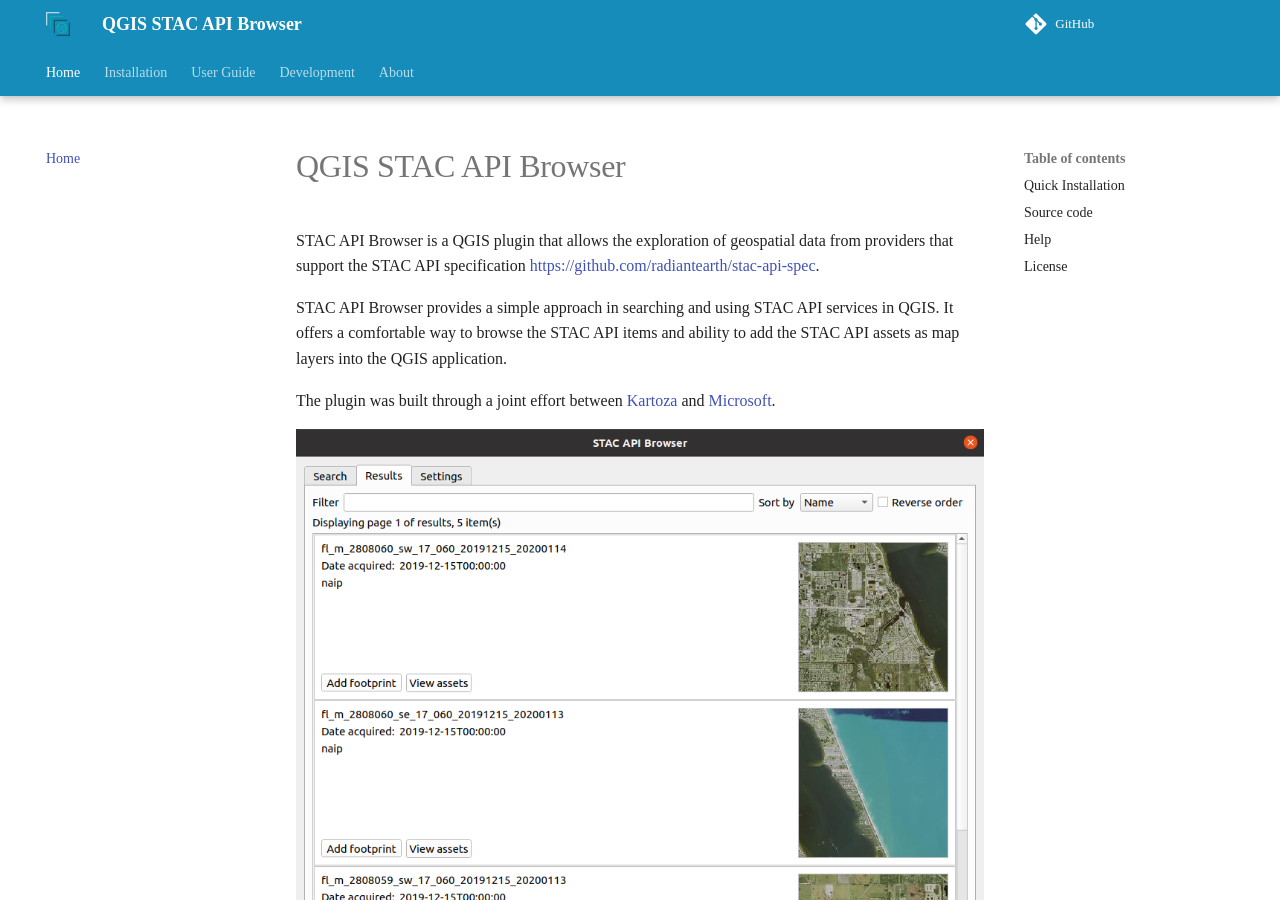
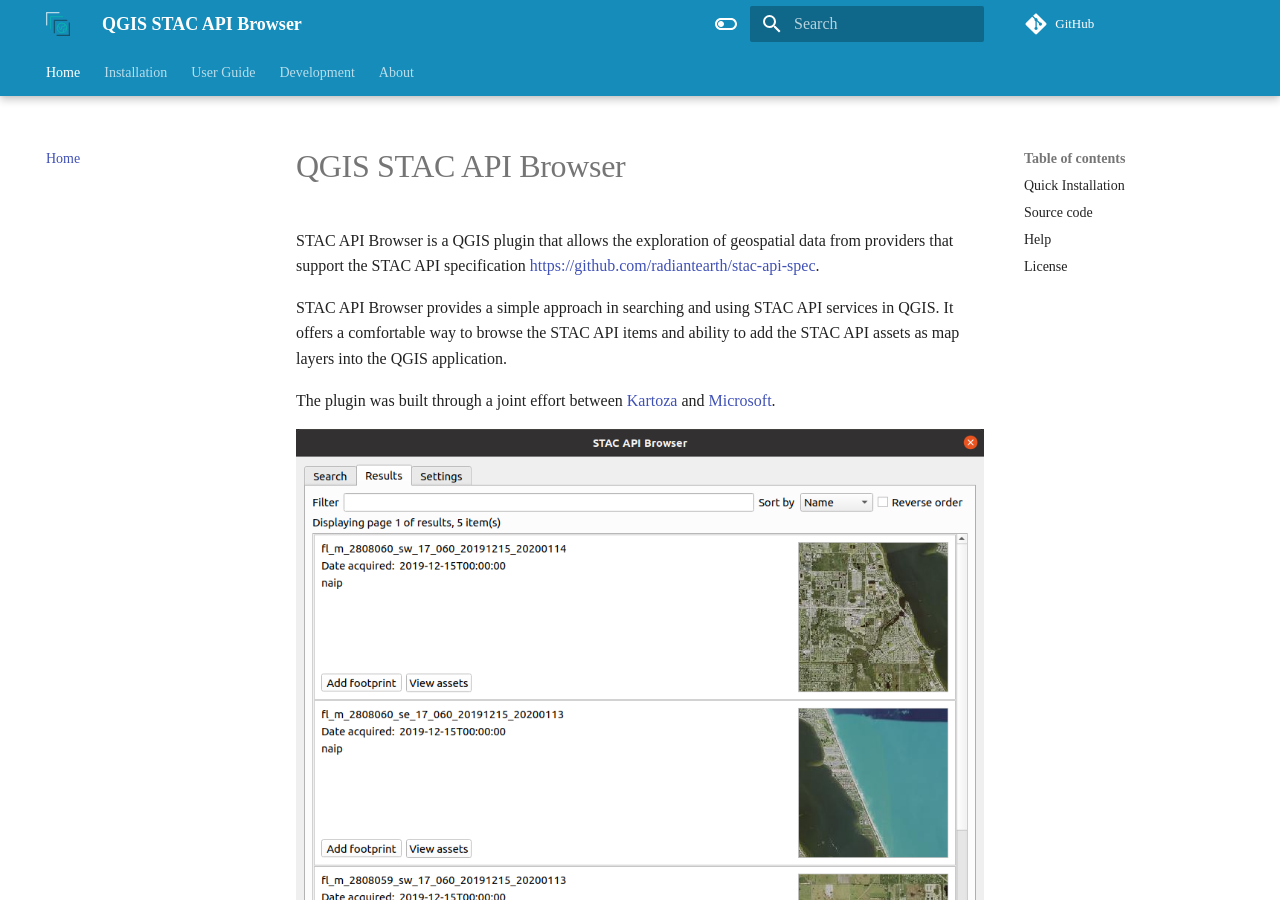
Before and after one commit to stac-utils/qgis-stac-plugin, an MkDocs documentation site: the page built from docs/index.md, in a window 1280 px wide and 900 px high. Built offline with MkDocs 1.6.1 and Material for MkDocs 9.7.7, drawn with Linux system fonts in a browser that asks for light colours; comment, search, counter and statistics services are not loaded.

Commit message:
enabled search and mode switching

```diff
--- a/mkdocs.yml
+++ b/mkdocs.yml
@@ -15,6 +15,7 @@
   - About: "about.md"
 
 plugins:
+  - search
   - git-revision-date-localized
 
 extra_css:
@@ -22,8 +23,16 @@
 
 theme:
   name: material
+  custom_dir: docs
   palette:
-    scheme: stac
+  - scheme: stac
+    toggle:
+        icon: material/toggle-switch-off-outline
+        name: Switch to dark mode
+  - scheme: slate
+    toggle:
+          icon: material/toggle-switch
+          name: Switch to light mode
     accent: cyan
   logo: assets/logo.png
   favicon: assets/favicon.png
```
